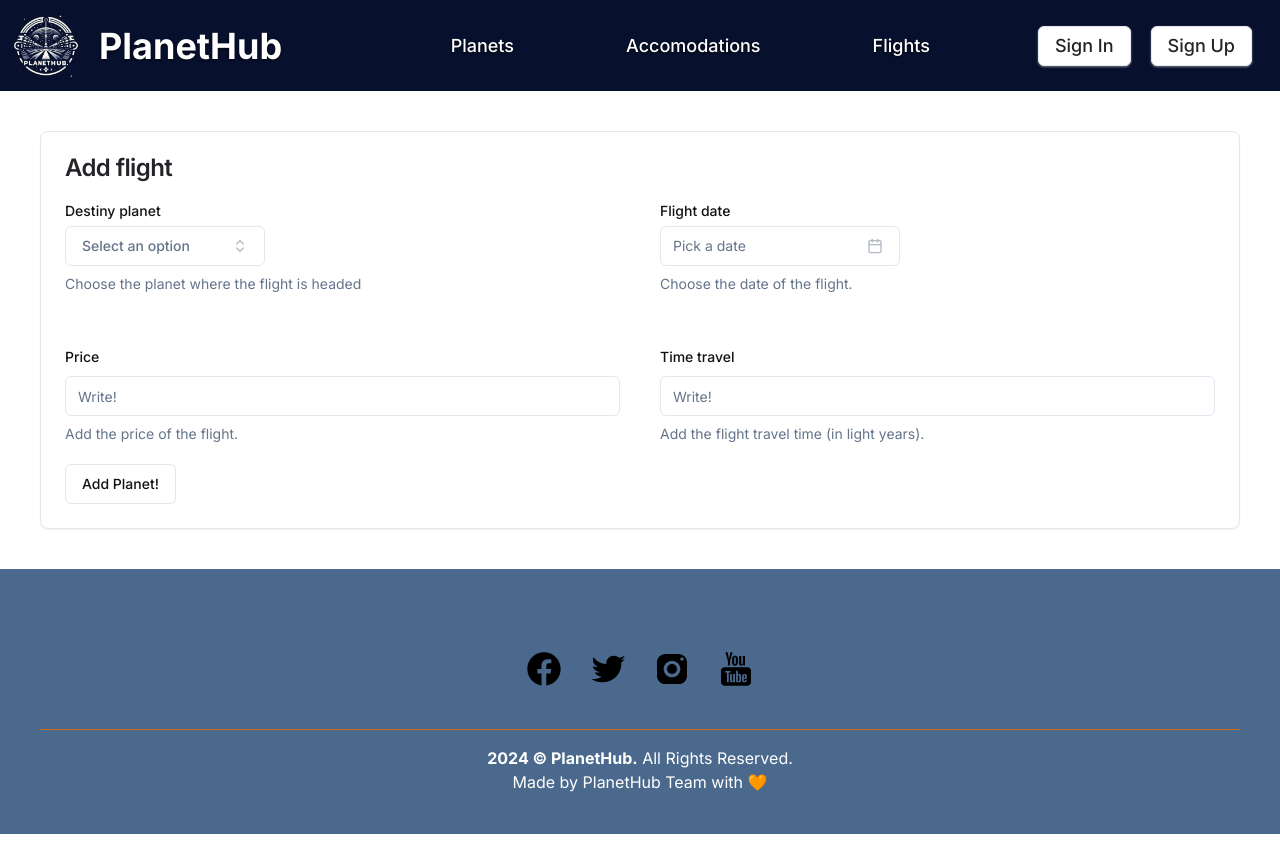
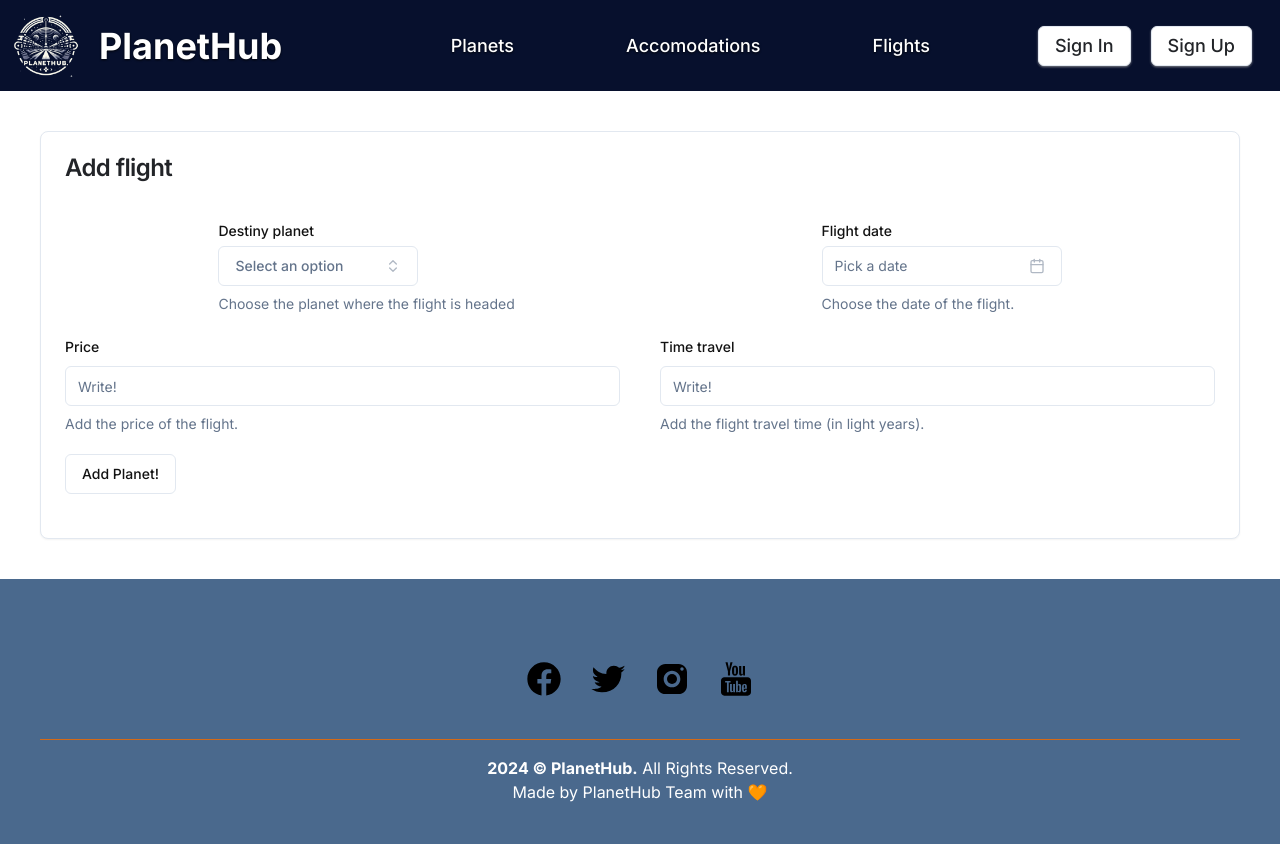
Before and after one commit to jcamilomolinar/planet-hub, a Next.js app in the folder planet-hub/: page /addflight in a window 1280 px wide. Built offline with nearby package versions, Linux system fonts and the light colour scheme.

Commit message:
some improves

```diff
--- a/planet-hub/components/AddFlightForm.tsx
+++ b/planet-hub/components/AddFlightForm.tsx
@@ -218,13 +218,15 @@ export function AddFlightForm() {
             <CardTitle className="text-textTitle">Add flight</CardTitle>
           </CardHeader>
           <CardContent className="text-textAll">
-            <div className="grid grid-cols-2 grid-rows-2 gap-10">
+            <div className="flex justify-around my-5">
               <AddFlightFormFieldCombobox elements={planetsList} form={form} title="Destiny planet" name="planet" description="Choose the planet where the flight is headed" />
               <AddFlightFormFieldDatePicker form={form} />
+            </div>
+            <div className="grid grid-cols-2 grid-rows-1 gap-10">
               <AddFlightFormFieldInput form={form} title="Price" name="price" description="Add the price of the flight." />
               <AddFlightFormFieldInput form={form} title="Time travel" name="timeTravel" description="Add the flight travel time (in light years)." />
             </div>
-            <Button className="mt-5" type="submit" variant="outline">Add Planet!</Button>
+            <Button className="my-5" type="submit" variant="outline">Add Planet!</Button>
           </CardContent>
         </Card>
       </form>
--- a/planet-hub/components/FlightSearchForm.tsx
+++ b/planet-hub/components/FlightSearchForm.tsx
@@ -315,6 +315,8 @@ export function FlightSearchForm() {
       </Form>
       <Separator className="my-5" />
       <div>
+        <h1 className="text-textTitle text-5xl font-bold drop-shadow-[0_1.2px_1.2px_rgba(0,0,0,0.8)]">Search results</h1>
+        <h2 className="text-xl text-muted-foreground my-5">These are the flights options we found for you!</h2>
         {
           flights.map((flight: any, index: number) => (
             <Flight key={index} planet={flight.planet} timeTravel={flight.timeTravel} price={flight.price} hour={flight.time} />
```
